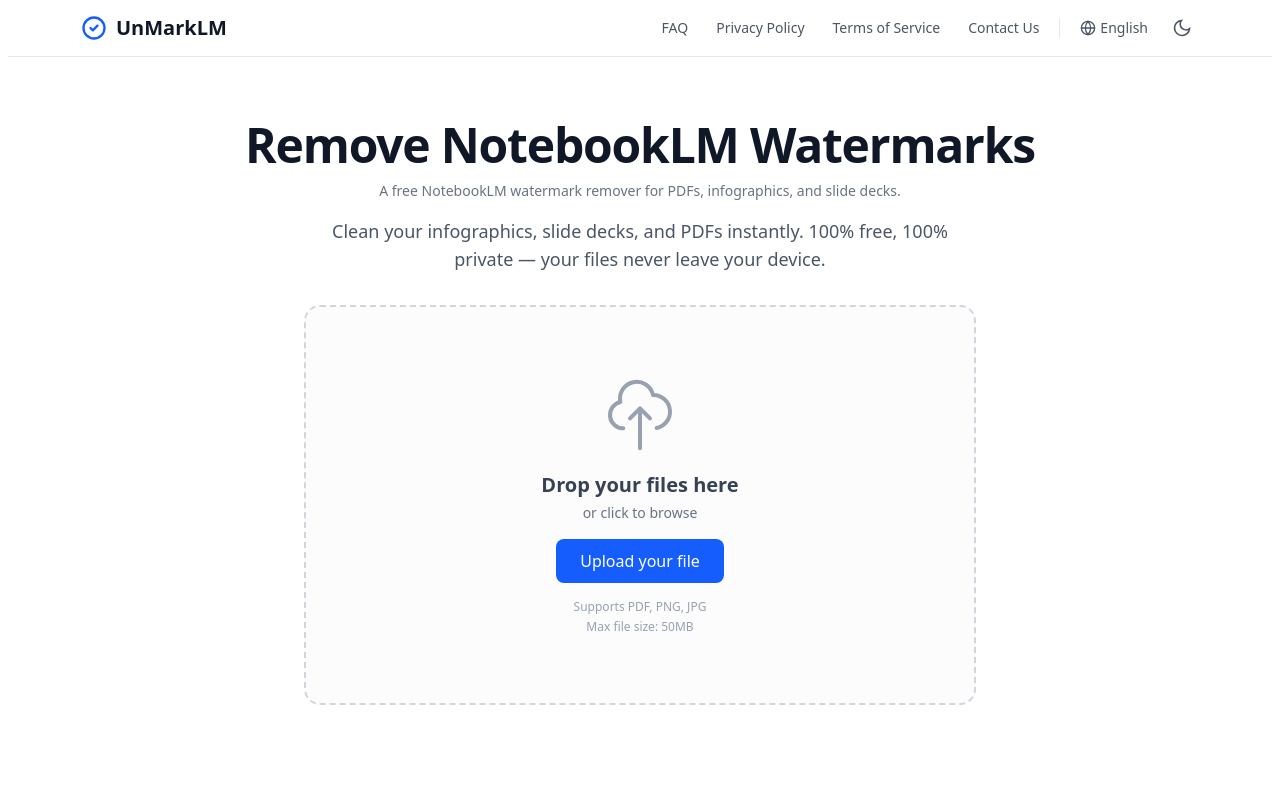
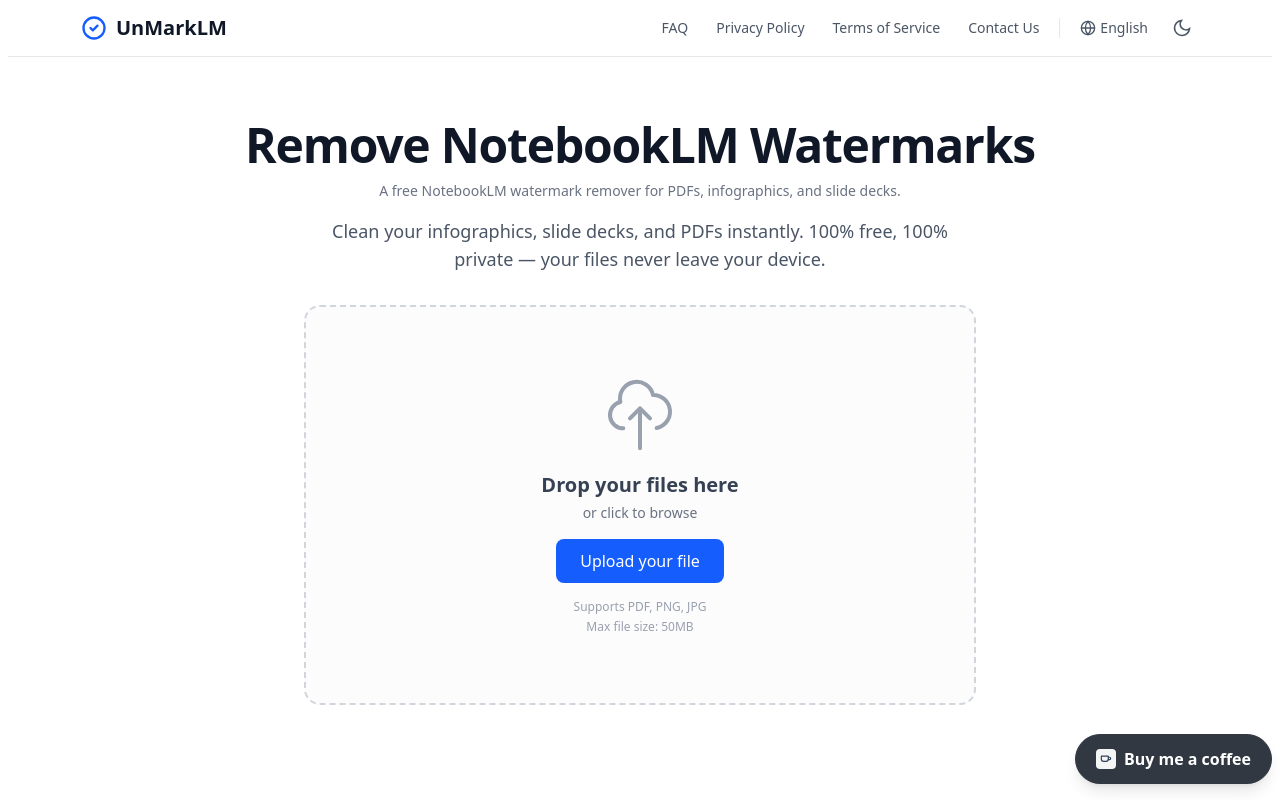
Before and after one commit to Daesrock/UnMarkLM, a Next.js app: page / in a window 1280 px wide. Shown: the top 800 px of the page. Built offline with nearby package versions, Linux system fonts and the light colour scheme.

Commit message:
Add Ko-fi widget integration and donate CTAs

```diff
--- a/src/app/providers.tsx
+++ b/src/app/providers.tsx
@@ -2,11 +2,15 @@
 
 import { I18nProvider } from '@/hooks/useI18n';
 import { ThemeProvider } from '@/hooks/useTheme';
+import { KoFiWidget } from '@/components/KoFiWidget';
 
 export function Providers({ children }: { children: React.ReactNode }) {
   return (
     <ThemeProvider>
-      <I18nProvider>{children}</I18nProvider>
+      <I18nProvider>
+        {children}
+        <KoFiWidget />
+      </I18nProvider>
     </ThemeProvider>
   );
 }
--- a/src/components/FileResults.tsx
+++ b/src/components/FileResults.tsx
@@ -91,10 +91,25 @@
 
             {/* Download button (when done) */}
             {file.status === 'done' && (
-              <div className="flex items-center">
+              <div className="flex items-center justify-end gap-2">
+                <a
+                  href="https://ko-fi.com/daesrock"
+                  target="_blank"
+                  rel="noopener noreferrer"
+                  aria-label="Buy me a coffee on Ko-fi"
+                  className="inline-flex items-center gap-2 px-3 py-2 rounded-lg bg-slate-600 hover:bg-slate-700 text-white text-sm font-medium transition-colors"
+                >
+                  <span className="inline-flex items-center justify-center w-5 h-5 rounded bg-white/95">
+                    <svg className="w-3.5 h-3.5 text-slate-700" viewBox="0 0 24 24" fill="none" stroke="currentColor" strokeWidth={2}>
+                      <path d="M4 7h11a1 1 0 011 1v4a4 4 0 01-4 4H8a4 4 0 01-4-4V8a1 1 0 011-1z" strokeLinecap="round" strokeLinejoin="round" />
+                      <path d="M16 9h2a2 2 0 010 4h-2" strokeLinecap="round" strokeLinejoin="round" />
+                    </svg>
+                  </span>
+                  Buy me a coffee
+                </a>
                 <button
                   onClick={() => onDownload(idx)}
-                  className="ml-auto flex items-center gap-2 px-4 py-2 bg-blue-600 hover:bg-blue-700 text-white text-sm font-medium rounded-lg transition-colors"
+                  className="flex items-center gap-2 px-4 py-2 bg-blue-600 hover:bg-blue-700 text-white text-sm font-medium rounded-lg transition-colors"
                 >
                   <svg className="w-4 h-4" viewBox="0 0 24 24" fill="none" stroke="currentColor" strokeWidth={2}>
                     <path d="M21 15v4a2 2 0 01-2 2H5a2 2 0 01-2-2v-4M7 10l5 5 5-5M12 15V3" strokeLinecap="round" strokeLinejoin="round" />
--- /dev/null
+++ b/src/components/KoFiWidget.tsx
@@ -0,0 +1,139 @@
+'use client';
+
+import Script from 'next/script';
+import { useCallback, useEffect, useState } from 'react';
+import { useTheme } from '@/hooks/useTheme';
+
+declare global {
+  interface Window {
+    kofiWidgetOverlay?: {
+      draw: (username: string, options: Record<string, string>) => void;
+    };
+  }
+}
+
+const DARK_WIDGET_OPTIONS: Record<string, string> = {
+  type: 'floating-chat',
+  'floating-chat.position': 'right',
+  'floating-chat.donateButton.text': 'Buy me a coffee',
+  'floating-chat.donateButton.background-color': '#ffffff',
+  'floating-chat.donateButton.text-color': '#323842',
+};
+
+const LIGHT_WIDGET_OPTIONS: Record<string, string> = {
+  type: 'floating-chat',
+  'floating-chat.position': 'right',
+  'floating-chat.donateButton.text': 'Buy me a coffee',
+  'floating-chat.donateButton.background-color': '#323842',
+  'floating-chat.donateButton.text-color': '#fff',
+};
+
+function clearExistingKoFiWidgets() {
+  const selectors = [
+    '#kofi-widget-overlay',
+    '[id^="kofi-widget-overlay"]',
+    '.floatingchat-container-wrap',
+    '.floatingchat-container',
+  ];
+
+  selectors.forEach((selector) => {
+    document.querySelectorAll(selector).forEach((element) => {
+      element.remove();
+    });
+  });
+}
+
+export function KoFiWidget() {
+  const { theme } = useTheme();
+  const [scriptLoaded, setScriptLoaded] = useState(false);
+  const [scriptError, setScriptError] = useState(false);
+  const [widgetVisible, setWidgetVisible] = useState(false);
+  const [officialInitialized, setOfficialInitialized] = useState(false);
+  const [fallbackAllowed, setFallbackAllowed] = useState(false);
+
+  const detectWidget = useCallback(() => {
+    const element = document.querySelector(
+      '#kofi-widget-overlay, [id^="kofi-widget-overlay"], [id*="kofi"], .floatingchat-container-wrap, .floatingchat-container, iframe[src*="ko-fi.com"], iframe[src*="ko-fi"]',
+    );
+
+    setWidgetVisible(Boolean(element));
+  }, []);
+
+  const drawWidget = useCallback(() => {
+    if (!scriptLoaded || !window.kofiWidgetOverlay) {
+      return;
+    }
+
+    clearExistingKoFiWidgets();
+
+    const options = theme === 'dark' ? DARK_WIDGET_OPTIONS : LIGHT_WIDGET_OPTIONS;
+    window.kofiWidgetOverlay.draw('daesrock', options);
+    setOfficialInitialized(true);
+
+    window.setTimeout(detectWidget, 150);
+    window.setTimeout(detectWidget, 600);
+  }, [scriptLoaded, theme]);
+
+  useEffect(() => {
+    drawWidget();
+  }, [drawWidget]);
+
+  useEffect(() => {
+    detectWidget();
+
+    const intervalId = window.setInterval(detectWidget, 400);
+
+    return () => {
+      window.clearInterval(intervalId);
+    };
+  }, [detectWidget]);
+
+  useEffect(() => {
+    const timeoutId = window.setTimeout(() => {
+      setFallbackAllowed(true);
+    }, 2500);
+
+    return () => {
+      window.clearTimeout(timeoutId);
+    };
+  }, []);
+
+  const showFallback = fallbackAllowed && (scriptError || (!officialInitialized && !widgetVisible));
+  const fallbackClassName =
+    theme === 'dark'
+      ? 'fixed bottom-4 right-4 z-[9999] inline-flex items-center gap-2 rounded-full border border-gray-300 bg-white text-[#323842] px-5 py-3 text-base font-semibold shadow-lg transition-colors hover:bg-gray-100'
+      : 'fixed bottom-4 right-4 z-[9999] inline-flex items-center gap-2 rounded-full border border-[#323842] bg-[#323842] text-white px-5 py-3 text-base font-semibold shadow-lg transition-colors hover:bg-[#2b313a]';
+
+  return (
+    <>
+      <Script
+        src="https://storage.ko-fi.com/cdn/scripts/overlay-widget.js"
+        strategy="afterInteractive"
+        onLoad={() => {
+          setScriptLoaded(true);
+        }}
+        onError={() => {
+          setScriptError(true);
+        }}
+      />
+
+      {showFallback ? (
+        <a
+          href="https://ko-fi.com/daesrock"
+          target="_blank"
+          rel="noopener noreferrer"
+          aria-label="Buy me a coffee on Ko-fi"
+          className={fallbackClassName}
+        >
+          <span className="inline-flex items-center justify-center w-5 h-5 rounded bg-white/95">
+            <svg className="w-3.5 h-3.5 text-slate-700" viewBox="0 0 24 24" fill="none" stroke="currentColor" strokeWidth={2}>
+              <path d="M4 7h11a1 1 0 011 1v4a4 4 0 01-4 4H8a4 4 0 01-4-4V8a1 1 0 011-1z" strokeLinecap="round" strokeLinejoin="round" />
+              <path d="M16 9h2a2 2 0 010 4h-2" strokeLinecap="round" strokeLinejoin="round" />
+            </svg>
+          </span>
+          <span>Buy me a coffee</span>
+        </a>
+      ) : null}
+    </>
+  );
+}
```
